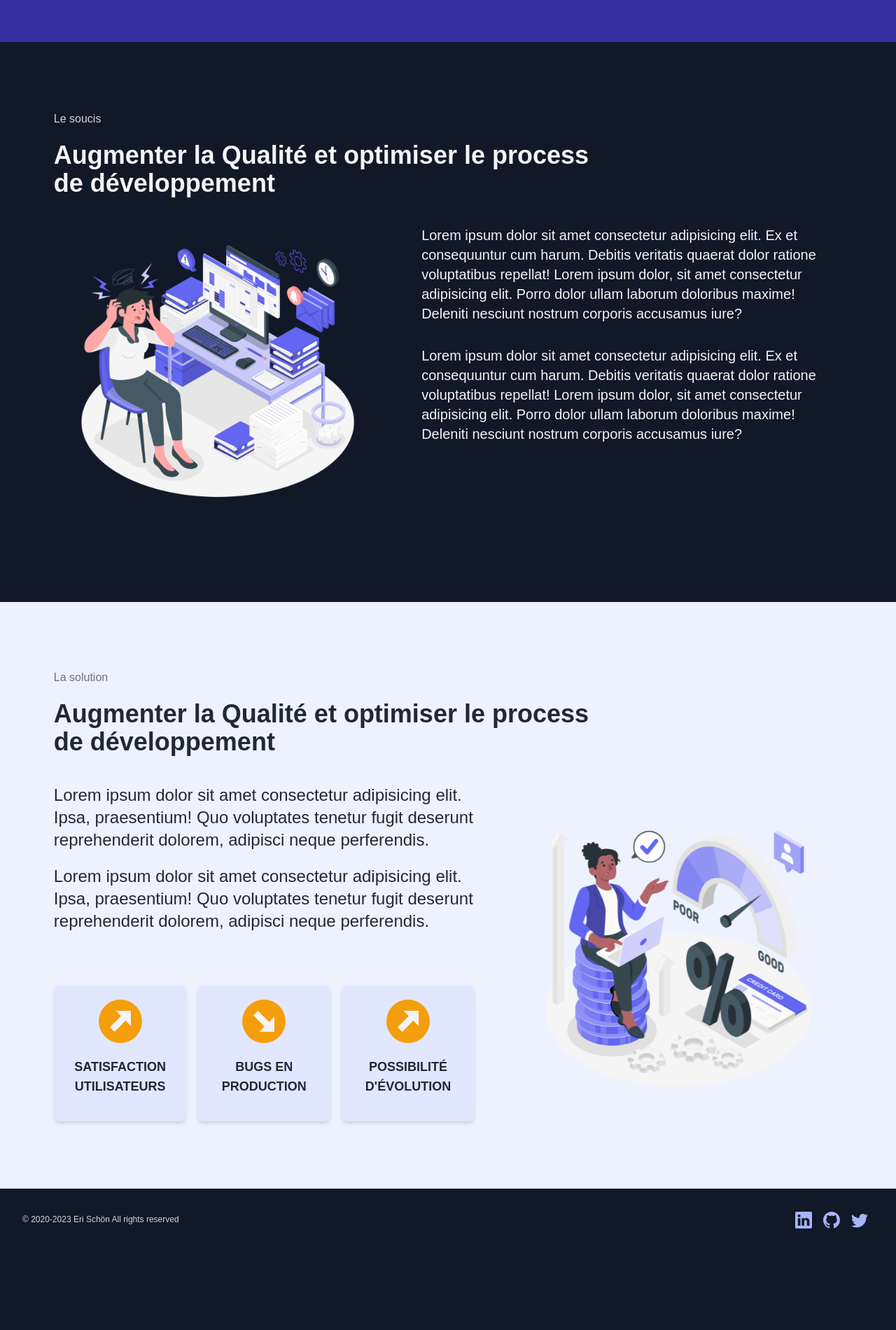
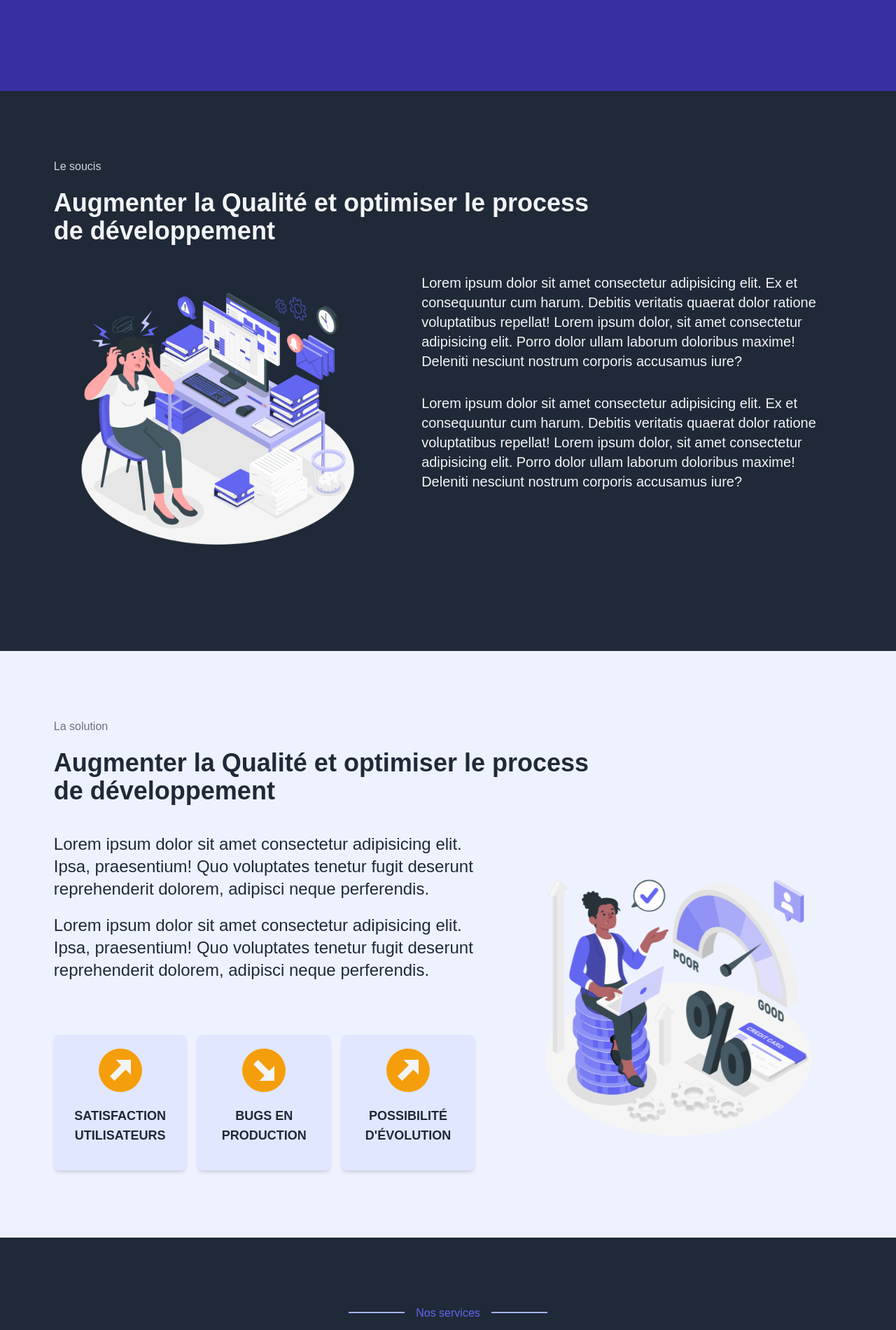
Before and after one commit to erischon/the-dizalch-project, a Next.js app: page / in a window 1280 px wide. Shown: the part 740-2640 px from the top of the page at 70% size. Before the commit the page ends 2527 px from the top, so only its background shows below. Built offline with nearby package versions, Linux system fonts and the light colour scheme.

Commit message:
component Section

```diff
--- a/src/app/(public)/page.tsx
+++ b/src/app/(public)/page.tsx
@@ -20,6 +20,7 @@ export default function LandingPage() {
 
       <ProblemSection />
       <SolutionSection />
+      <ServicesSection />
     </div>
   );
 }
--- /dev/null
+++ b/src/components/public/Section.tsx
@@ -0,0 +1,20 @@
+export default function Section({
+  children,
+  background,
+  id,
+}: {
+  children: React.ReactNode;
+  background?: string;
+  id?: string;
+}) {
+  const style = background ? background : "bg-gray-800";
+
+  return (
+    <section
+      className={`min-h-screen py-[4rem] lg:py-[6rem] px-[3%] lg:px-[6%] mx-auto ${style} flex flex-col`}
+      id={id}
+    >
+      {children}
+    </section>
+  );
+}
--- a/src/components/public/sections/HeroSection.tsx
+++ b/src/components/public/sections/HeroSection.tsx
@@ -1,5 +1,7 @@
 import Image from "next/image";
 import Link from "next/link";
+
+import Section from "@/components/public/Section";
 
 /**
  * @description This component is the hero section of the portfolio page
@@ -7,10 +9,7 @@ import Link from "next/link";
 export default function HeroSection() {
   return (
     <>
-      <section
-        className="min-h-[calc(100vh-70px)] py-[4rem] px-[3%] md:flex md:flex-col md:justify-center lg:py-[6rem] lg:px-[6%] bg-indigo-800"
-        id="hero"
-      >
+      <Section background="bg-indigo-800" id="hero">
         <div className="grid lg:grid-cols-12 lg:items-center p-2">
           <div className="max-w-xl lg:max-w-screen-2xl h-full lg:col-span-6 mx-auto place-self-center order-2 lg:order-1 text-center lg:text-left lg:flex lg:flex-col lg:gap-4">
             <h1 className="mb-8 mt-2 text-3xl md:text-4xl lg:text-6xl font-semibold lg:leading-tight sm:max-w-lg mx-auto lg:mx-0 text-gray-100 tracking-wide">
@@ -39,7 +38,7 @@ export default function HeroSection() {
             />
           </div>
         </div>
-      </section>
+      </Section>
     </>
   );
 }
--- a/src/components/public/sections/ProblemSection.tsx
+++ b/src/components/public/sections/ProblemSection.tsx
@@ -1,4 +1,6 @@
 import Image from "next/image";
+
+import Section from "@/components/public/Section";
 
 /**
  * @description Services Section component,
@@ -6,10 +8,7 @@ import Image from "next/image";
  */
 export default function ProblemSection() {
   return (
-    <section
-      className="min-h-screen py-[4rem] px-[3%] md:flex md:flex-col md:justify-center lg:py-[6rem] lg:px-[6%] mx-auto"
-      id="hook"
-    >
+    <Section id="problem" background="bg-gray-800">
       <div className="flex flex-col md:items-start mb-10 max-w-3xl text-center md:text-left">
         <p className="text-md text-gray-300 mb-5">Le soucis</p>
 
@@ -41,6 +40,6 @@ export default function ProblemSection() {
           <Image src="/images/stress.png" alt="" fill className="" />
         </div>
       </div>
-    </section>
+    </Section>
   );
 }
--- a/src/components/public/sections/ServicesSection.tsx
+++ b/src/components/public/sections/ServicesSection.tsx
@@ -1,6 +1,7 @@
 import { services } from "@/data/infos";
 
 import ServiceCard from "@/components/public//ServiceCard";
+import Section from "@/components/public/Section";
 
 /**
  * @description Services Section component,
@@ -8,10 +9,7 @@ import ServiceCard from "@/components/public//ServiceCard";
  */
 export default function ServicesSection() {
   return (
-    <section
-      className="min-h-screen py-[4rem] lg:py-[6rem] px-[3%] lg:px-[6%] mx-auto"
-      id="services"
-    >
+    <Section id="services">
       <div className="flex flex-col items-center mb-8">
         <p className="mb-2 text-indigo-500 dark:text-indigo-300 relative before:inline-block before:w-20 before:h-[0.1rem] before:bg-indigo-300 before:bottom-[50%] before:left-[-6rem] before:absolute after:inline-block after:w-20 after:h-[0.1rem] after:bg-indigo-300 after:bottom-[50%] after:right-[-6rem] after:absolute">
           Nos services
@@ -27,6 +25,6 @@ export default function ServicesSection() {
           <ServiceCard service={service} key={service.title} />
         ))}
       </div>
-    </section>
+    </Section>
   );
 }
--- a/src/components/public/sections/SolutionSection.tsx
+++ b/src/components/public/sections/SolutionSection.tsx
@@ -6,6 +6,7 @@ import Image from "next/image";
 import { gains } from "@/data/infos";
 import GainCard from "@/components/public/GainCard";
 import Slideshow from "@/components/public/Slideshow";
+import Section from "@/components/public/Section";
 
 /**
  * @descriptionSolution Section
@@ -15,10 +16,7 @@ export default function SolutionSection() {
   const media = useMediaQuery("(max-width: 768px)");
 
   return (
-    <section
-      className="min-h-screen py-[4rem] lg:py-[6rem] px-[3%] lg:px-[6%] mx-auto bg-indigo-50 flex flex-col"
-      id="solution"
-    >
+    <Section id="solution" background="bg-indigo-50">
       <div className="flex flex-col md:items-start mb-10 max-w-3xl text-center md:text-left">
         <p className="text-md text-gray-500 mb-5">La solution</p>
 
@@ -66,6 +64,6 @@ export default function SolutionSection() {
           <Image src="/images/solution.png" alt="" fill className="" />
         </div>
       </div>
-    </section>
+    </Section>
   );
 }
```
